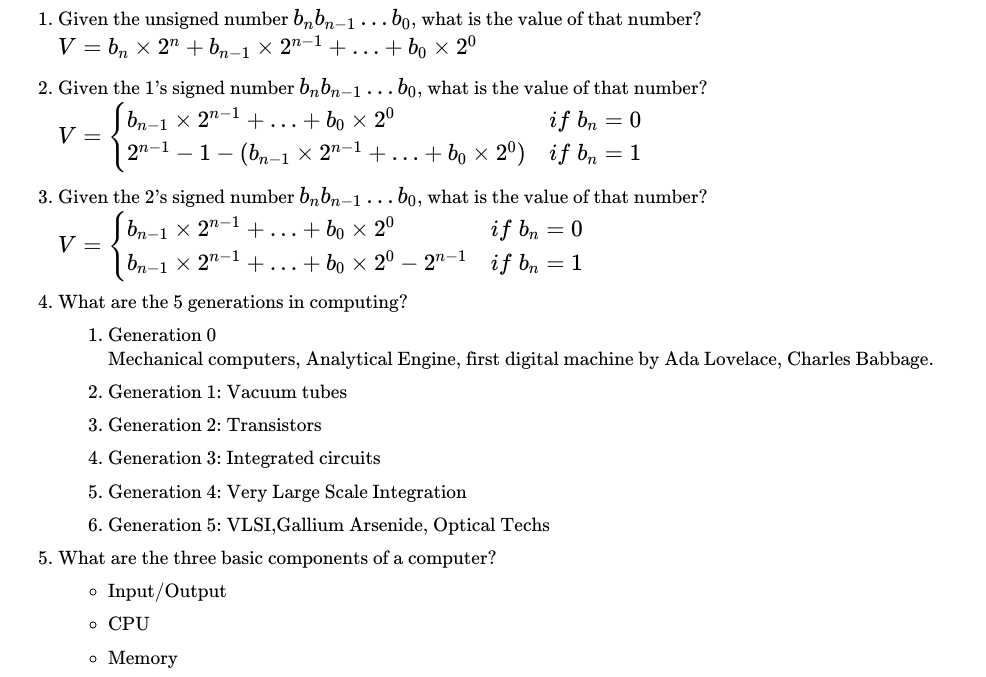
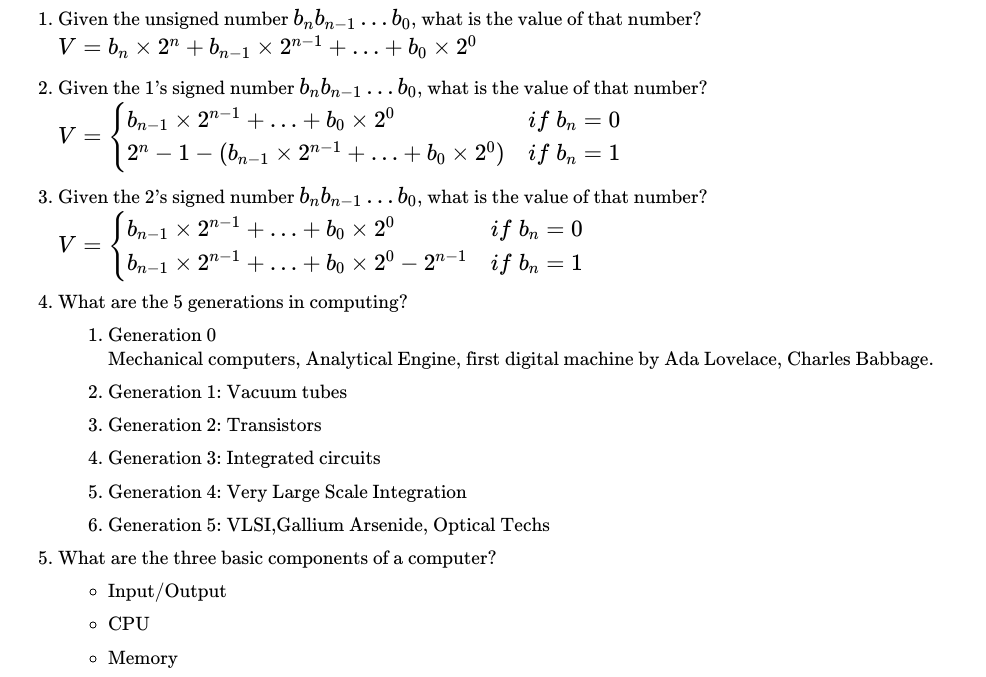
Before and after one commit to sexxis/ece222, a plain HTML site: page index.html in a window 1280 px wide. Shown: the part 94-771 px from the top of the page, without its empty margins (0-986 px from the left). Drawn offline with nearby package versions, Linux system fonts and the light colour scheme.

Commit message:
aylamo 2 genuinely fixed

```diff
--- a/index.html
+++ b/index.html
@@ -27,7 +27,7 @@
         Given the 1’s signed number \(b_nb_{n-1}…b_0\), what is the value of that number?<br />
         \(V= \begin{cases}
         b_{n-1}\times2^{n-1}+…+b_0\times2^0 & if\ b_n=0\\
-        2^{n-1}-1-(b_{n-1}\times2^{n-1}+…+b_0\times2^0) & if\ b_n=1
+        2^n-1-(b_{n-1}\times2^{n-1}+…+b_0\times2^0) & if\ b_n=1
         \end{cases}
         \)
       </li>
```
